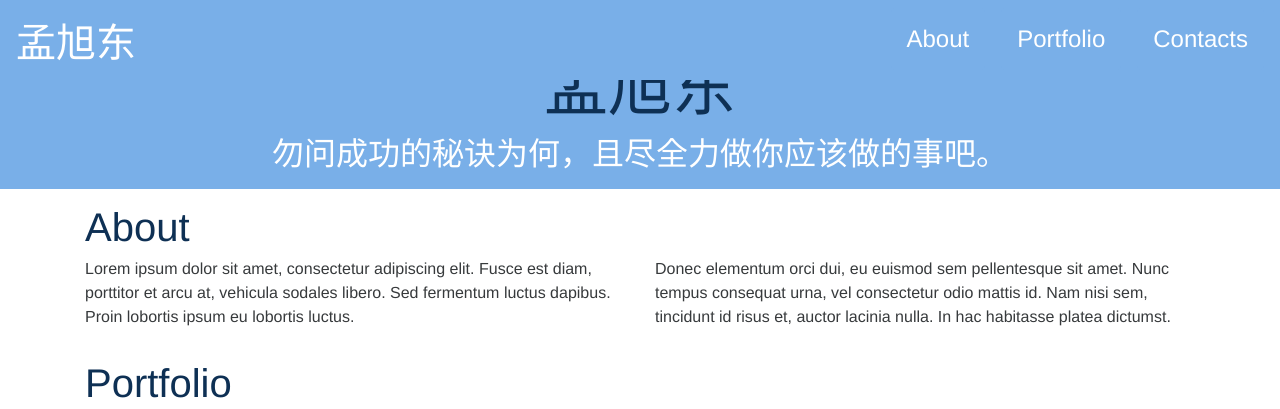
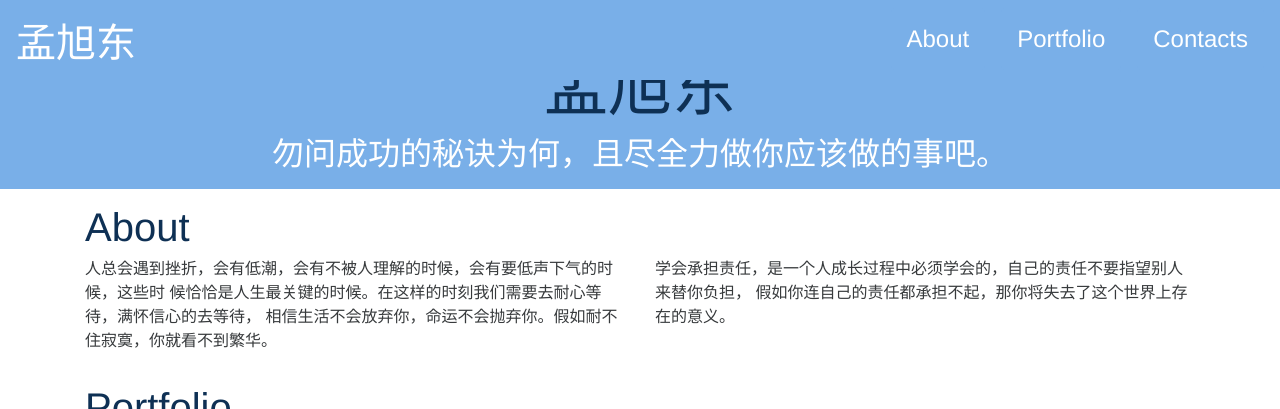
Before and after one commit to msunrise/msunrise.github.io, a Jekyll site: the page built from index.html, in a window 1280 px wide and 900 px high, scrolled down 397 px, cut to the strip 0-409 px from the top of the window. Built offline with Jekyll 4.4.1, drawn with Linux system fonts in a browser that asks for light colours; nearby versions of some CDN libraries.

Commit message:
修改了about.html

```diff
--- a/_includes/about.html
+++ b/_includes/about.html
@@ -5,15 +5,15 @@
         </div>
         <div class="col-sm-12 col-md-6">
             <p>
-                Lorem ipsum dolor sit amet, consectetur adipiscing elit. Fusce est diam, porttitor et arcu at, vehicula
-                sodales libero. Sed fermentum luctus dapibus. Proin lobortis ipsum eu lobortis luctus.
+               人总会遇到挫折，会有低潮，会有不被人理解的时候，会有要低声下气的时候，这些时
+               候恰恰是人生最关键的时候。在这样的时刻我们需要去耐心等待，满怀信心的去等待，
+               相信生活不会放弃你，命运不会抛弃你。假如耐不住寂寞，你就看不到繁华。
             </p>
         </div>
         <div class="col-sm-12 col-md-6">
             <p>
-                Donec elementum orci dui, eu euismod sem pellentesque sit amet. Nunc tempus consequat urna, vel
-                consectetur odio mattis id. Nam nisi sem, tincidunt id risus et, auctor lacinia nulla. In hac habitasse
-                platea dictumst.
+               学会承担责任，是一个人成长过程中必须学会的，自己的责任不要指望别人来替你负担，
+               假如你连自己的责任都承担不起，那你将失去了这个世界上存在的意义。
             </p>
         </div>
     </div>
```
